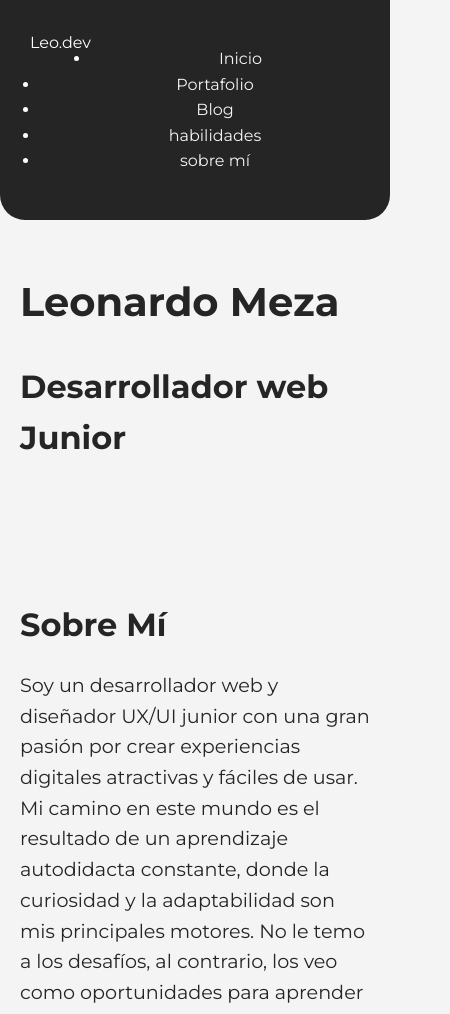
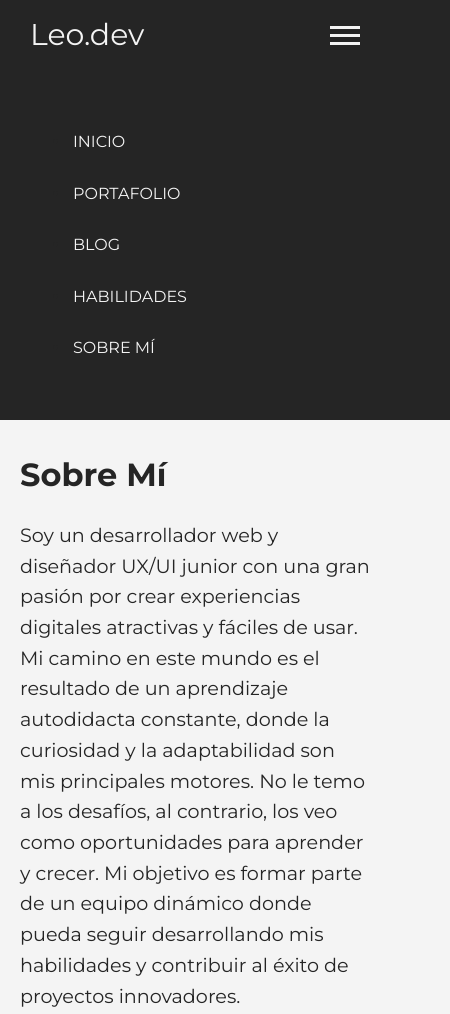
Before and after one commit to LeoM-Dev/Leonardo-Portfolio, a plain HTML site: page index.html in a window 390 px wide. Shown: the top 1014 px of the page, 450 px wide, since content can reach past the window. Drawn offline with Linux system fonts and the light colour scheme.

Commit message:
Update styles.css

```diff
--- a/styles.css
+++ b/styles.css
@@ -7,45 +7,15 @@ body {
     overflow-x: auto;
 }
 
-#navbar {
-    background-color: #252525;
-    position: fixed;
-    padding: 20px 0;
-    border-bottom-left-radius: 30px;
-    border-bottom-right-radius: 30px;
-    top: 0;
-    left: 0;
-    width: 100%;
-    z-index: 100;
-}
-
-#navbar ul {
-    list-style: none;
-    margin: 0;
-    padding: 0px;
-    padding-right: 30px;
-    display: flex;
-    justify-content: flex-end;
-}
-
-#navbar li {
-    margin-left: 20px;
-}
-
-#navbar a {
-    text-decoration: none;
-    color: #f4f4f4;
-}
-
-.logo {
-    float: left;
-    padding-left: 30px;
+.section{
+    padding: 50px 0;
 }
 
 .container {
-    max-width: 960px;
+    max-width: 1200px;
     margin: 0 auto;
     padding: 0 20px;
+
 }
 
 h1, h2, h3 {
@@ -71,12 +41,75 @@ a {
 }
 
 header {
-    background-color: #252525;
-    border-bottom-left-radius:25px ;
-    border-bottom-right-radius:25px ;
-    color: #fff;
-    padding: 30px 0;
-    text-align: center;
+    font-family: "montserrat";
+    background: #252525;
+    width: 100%;
+    height: 70px;
+    display: flex;
+    align-items: center;
+    justify-content: space-between;
+    padding: 0 50px;
+}
+header .logo {
+    font-size: 30px;
+    color: #f4f4f4;
+}
+header nav ul {
+    display: flex;
+    padding-right: 50px;
+}
+header nav ul li a {
+    display: inline-block;
+    color: #f4f4f4;
+    padding: 5px 0;
+    margin: 0 10px;
+    border: 3px solid transparent;
+    text-transform: uppercase;
+    transition: 0.2s;
+}
+header nav ul li a:hover,
+header nav ul li a.active {
+    border-bottom-color: dodgerblue;
+}
+.hamburger {
+    cursor: pointer;
+    display: none;
+}
+.hamburger div {
+    width: 30px;
+    height: 3px;
+    margin: 5px 0;
+    background: #f4f4f4;
+}
+
+@media only screen and (max-width: 900px) {
+    header {
+        padding: 0 30px;
+    }
+}
+@media only screen and (max-width: 800px) {
+    .hamburger {
+        display: block;
+        padding-right:60px ;
+    }
+    header nav {
+        position: absolute;
+        width: 100%;
+        left: 0%;
+        top: 70px;
+        background: #252525;
+        padding: 30px;
+        transition: 0.3s;
+    }
+    header #nav_check:checked ~ nav {
+        left: 0;
+    }
+    header nav ul {
+        display: block;
+    }
+    header nav ul li a {
+        margin: 5px 0;
+    }
 }
 
   /* Secciones */
@@ -206,9 +239,7 @@ footer {
     #inicio {
     margin-top: 50px;
     }
-    #navbar {
-    margin: 0px;
-    }
+
     h1 {
     font-size: 2.5rem;
     }
```
